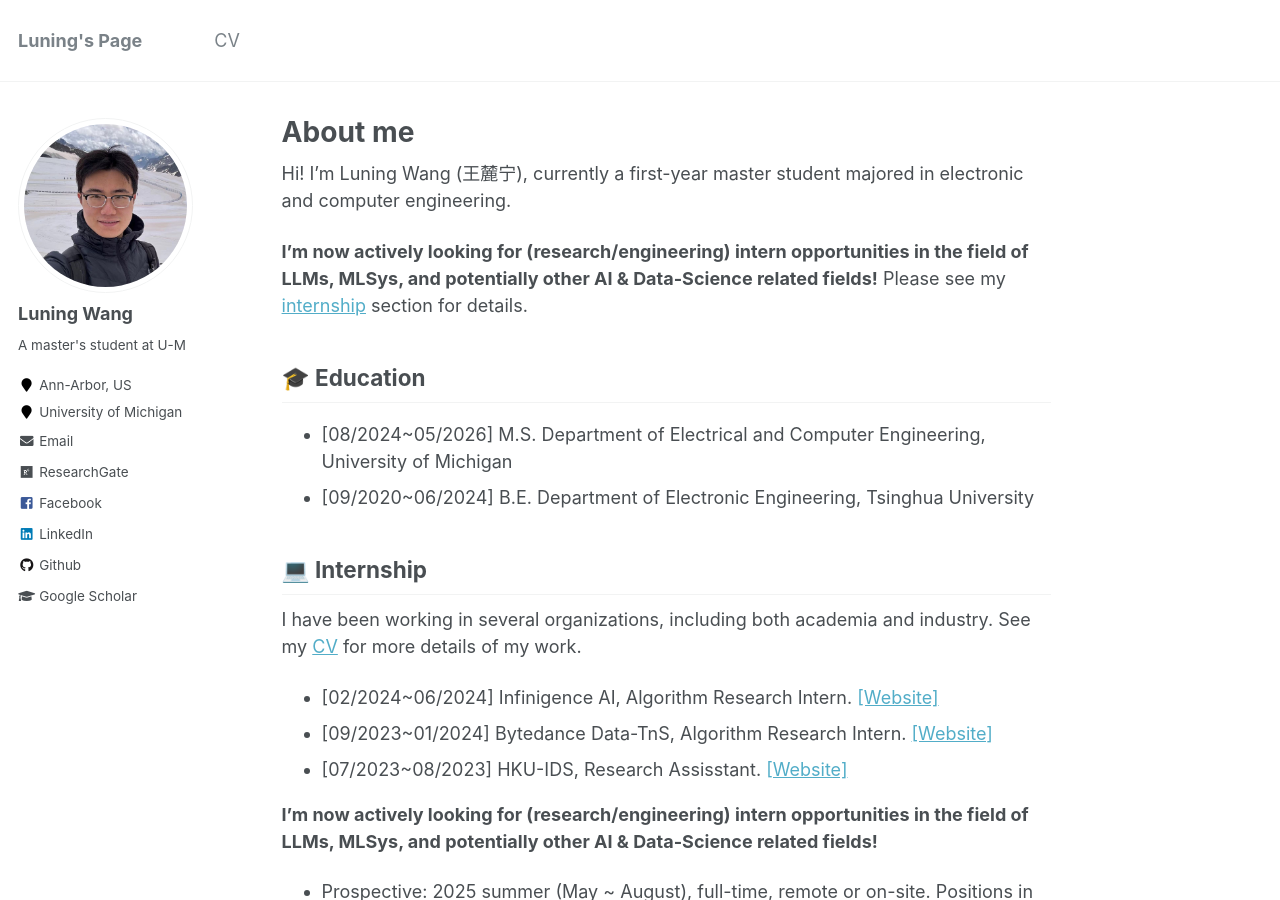
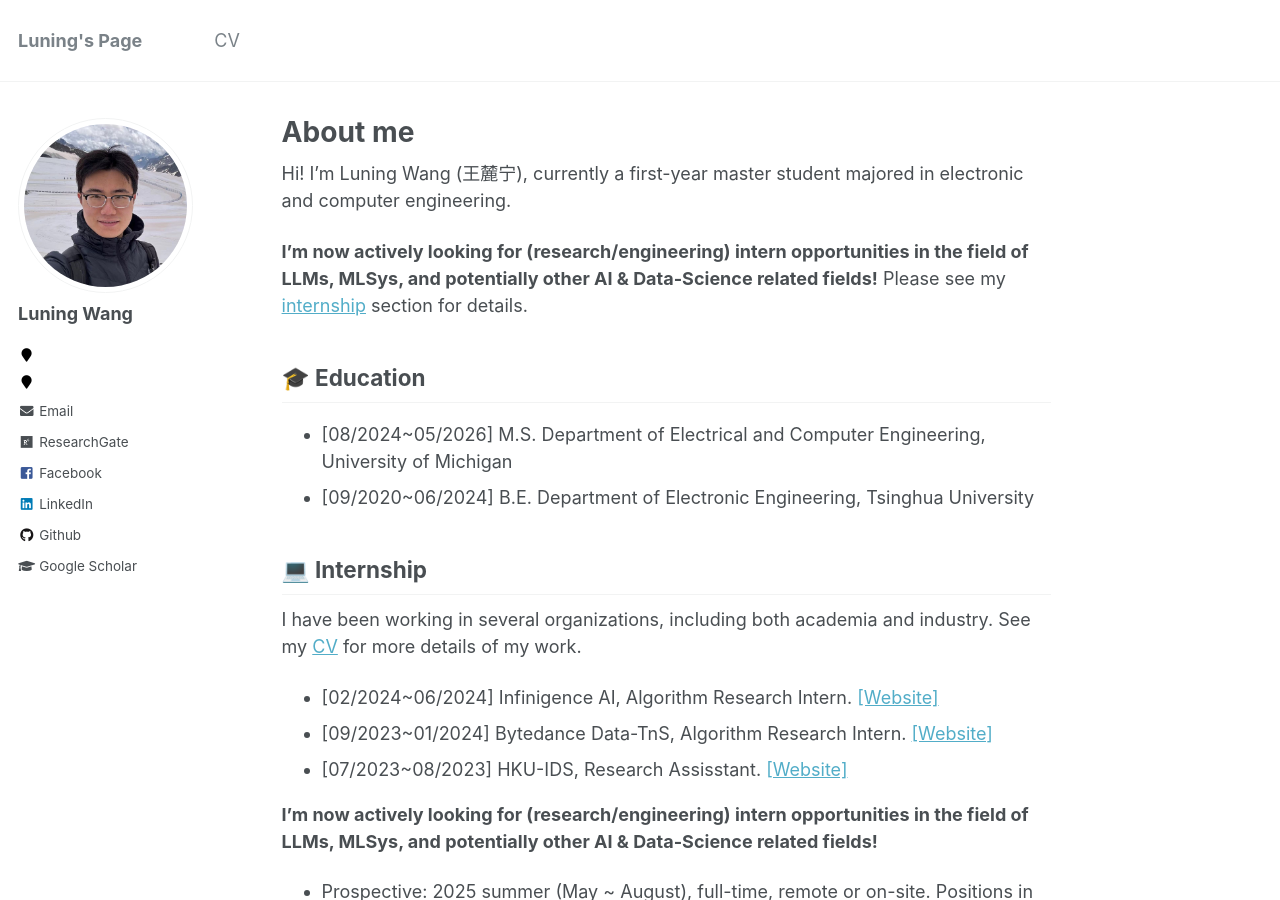
Before and after one commit to wln20/wln20.github.io, a Jekyll site: the page built from _pages/about.md, in a window 1280 px wide and 900 px high. Built offline with Jekyll 4.4.1, drawn with Linux system fonts in a browser that asks for light colours; a script that is not in the unit is left out.

Commit message:
Update _config.yml

```diff
--- a/_config.yml
+++ b/_config.yml
@@ -82,9 +82,9 @@ analytics:
 author:
   name             : "Luning Wang"
   avatar           : "profile.png"
-  bio              : "A master's student at U-M"
-  location         : "Ann-Arbor, US"
-  employer         : "University of Michigan"
+  bio              : ""
+  location         : ""
+  employer         : ""
   pubmed           :
   googlescholar    : "https://scholar.google.com/citations?user=kvTOYG8AAAAJ"
   email            : "wangluning2@gmail.com"
```
